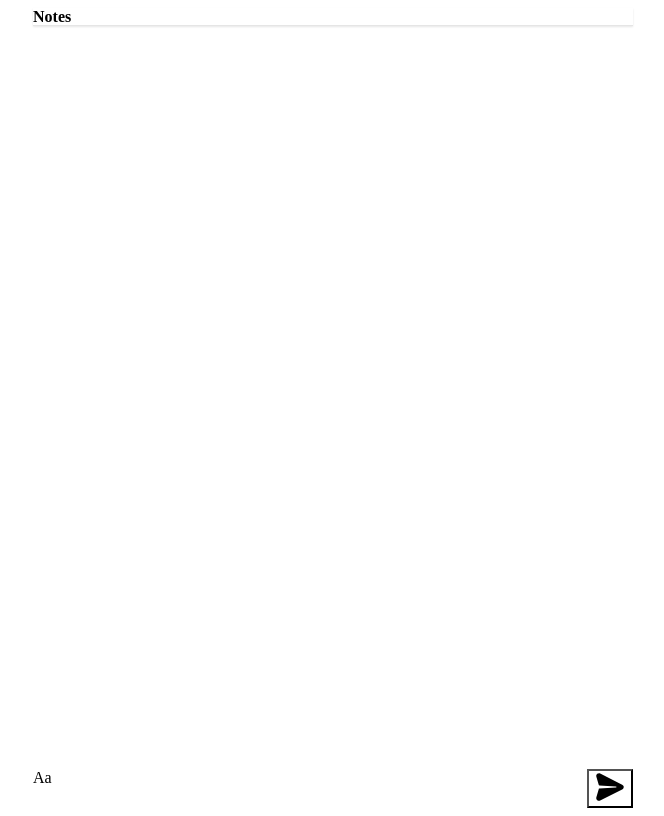
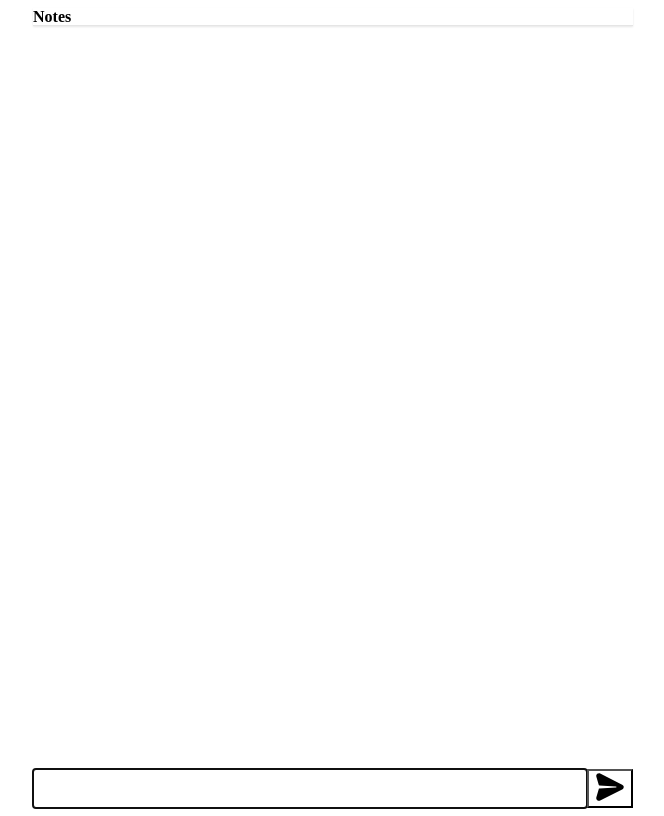
Before and after one commit to jeremyc2/messenger-notes, a Next.js app: page / in a window 1280 px wide. Shown: the whole page, without its empty margins (307-971 px from the left). Built offline with nearby package versions, Linux system fonts and the light colour scheme.

Commit message:
remove draftjs because it does not work on android

```diff
--- a/components/MessageInput.tsx
+++ b/components/MessageInput.tsx
@@ -1,9 +1,6 @@
 import styles from '../styles/message-input.module.scss'
 import 'draft-js/dist/Draft.css';
-import { getResetEditorState } from '../utils/draft-utils.js'
-import { convertFromRaw, Editor, EditorState } from 'draft-js'
-import { stateToHTML } from 'draft-js-export-html';
-import { useEffect, useRef, useState } from 'react'
+import { useEffect, useRef } from 'react'
 
 interface Props {
     messages: string[],
@@ -16,62 +13,46 @@ interface ChromeNavigator extends Navigator {
     }
 }
 
-const emptyContentState = convertFromRaw({
-  entityMap: {},
-  blocks: [
-    {
-      text: '',
-      key: 'editor',
-      type: 'unstyled',
-      entityRanges: [],
-      depth: 0,
-      inlineStyleRanges: []
-    },
-  ],
-})
-
 export default function MessageInput({ messages, setMessages }: Props) {
-    const editor = useRef<Editor>(null),
-        sendButton = useRef<HTMLButtonElement>(null)
-
-    var tempEditorState = useRef<EditorState | null>(null)
-
-    const [editorState, setEditorState] = useState(
-        () => EditorState.createWithContent(emptyContentState)
-    )
+    const editor = useRef<HTMLDivElement>(null)
 
     useEffect(() => {
         focus()
     }, [])
 
     function focus() {
-        editor.current?.focus();
+        if(!editor.current) return
+
+        editor.current.focus();
         (navigator as ChromeNavigator).virtualKeyboard?.show()
     }
 
-    function onChange(editorState: EditorState) {
-        tempEditorState.current = editorState
-        setEditorState(editorState)
+    function clear() {
+        if(!editor.current) return
+
+        editor.current.innerHTML = ''
+    }
+
+    function handleInput(e: React.FormEvent) {
+        let editor = e.currentTarget,
+            isEmpty = editor.innerHTML === ''
+
+        editor.classList.toggle('placeholder', isEmpty)
     }
 
     function sendMessage() {
-        let editorState = tempEditorState.current
-        if(!editorState) return
+        if(!editor.current) return
 
-        console.log((editorState.toJS() as any).currentContent)
-
-        const html = stateToHTML(editorState.getCurrentContent())
+        const html = editor.current.innerHTML
         setMessages([...messages, html])
-        // setEditorState(getResetEditorState(editorState))
-        // focus()
+        clear()
+        focus()
     }
 
     return (
         <div className={styles['input-base']}>
-            <div className={styles.input}>
-                <Editor ref={editor} placeholder='Aa' editorKey='editor' editorState={editorState} onChange={onChange} spellCheck />
-            </div>
-            <button ref={sendButton} onClick={sendMessage}>
+            <div onInput={handleInput} ref={editor} className={styles.input} spellCheck contentEditable></div>
+            <button onClick={sendMessage}>
                 <svg width="30px" height="30px" viewBox="0 0 24 24">
                     <path d="M16.6915026,12.4744748 L3.50612381,13.2599618 C3.19218622,13.2599618 3.03521743,13.4170592 3.03521743,13.5741566 L1.15159189,20.0151496 C0.8376543,20.8006365 0.99,21.89 1.77946707,22.52 C2.41,22.99 3.50612381,23.1 4.13399899,22.8429026 L21.714504,14.0454487 C22.6563168,13.5741566 23.1272231,12.6315722 22.9702544,11.6889879 C22.8132856,11.0605983 22.3423792,10.4322088 21.714504,10.118014 L4.13399899,1.16346272 C3.34915502,0.9 2.40734225,1.00636533 1.77946707,1.4776575 C0.994623095,2.10604706 0.8376543,3.0486314 1.15159189,3.99121575 L3.03521743,10.4322088 C3.03521743,10.5893061 3.34915502,10.7464035 3.50612381,10.7464035 L16.6915026,11.5318905 C16.6915026,11.5318905 17.1624089,11.5318905 17.1624089,12.0031827 C17.1624089,12.4744748 16.6915026,12.4744748 16.6915026,12.4744748 Z"></path>
                 </svg>
--- a/package.json
+++ b/package.json
@@ -9,9 +9,6 @@
     "lint": "next lint"
   },
   "dependencies": {
-    "draft-js": "^0.11.7",
-    "draft-js-export-html": "^1.4.1",
-    "immutable": "^4.0.0",
     "next": "12.1.0",
     "open-props": "^1.3.8",
     "react": "^17.0.2",
@@ -19,7 +16,6 @@
     "sass": "^1.49.8"
   },
   "devDependencies": {
-    "@types/draft-js": "^0.11.9",
     "@types/node": "17.0.18",
     "@types/react": "17.0.39",
     "eslint": "8.9.0",
--- a/styles/message-input.module.scss
+++ b/styles/message-input.module.scss
@@ -12,10 +12,10 @@
         padding: var(--size-2) var(--size-3);
         max-height: 15rem;
         overflow-y: auto;
-    }
 
-    :global(.public-DraftEditorPlaceholder-root) {
-        color: var(--text-2);
+        &.placeholder::before {
+            content: 'Aa'
+        }
     }
 
     button {
```
Also changed, not shown: 1 other file (tests, documents, lock files or other folders).
